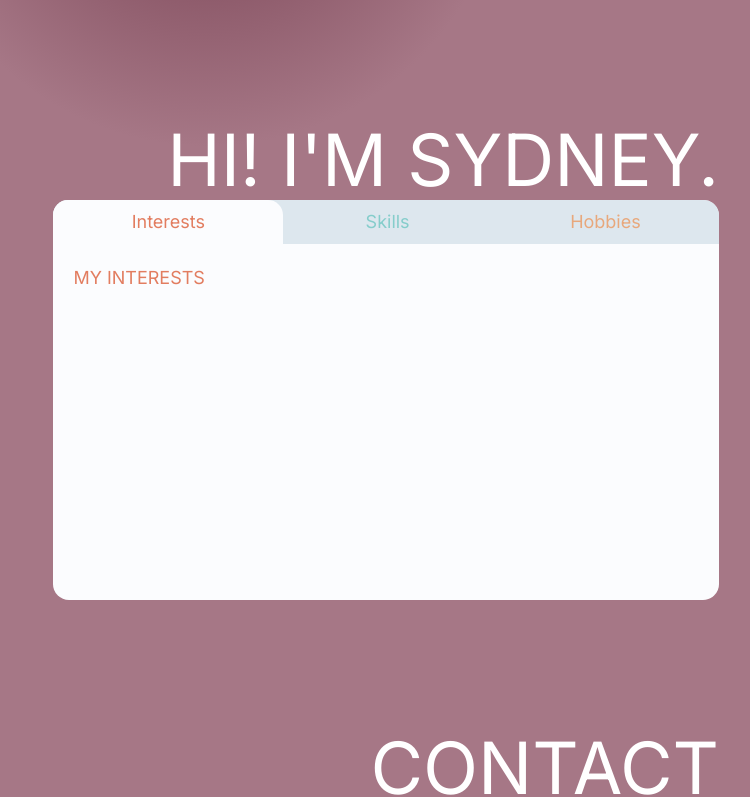
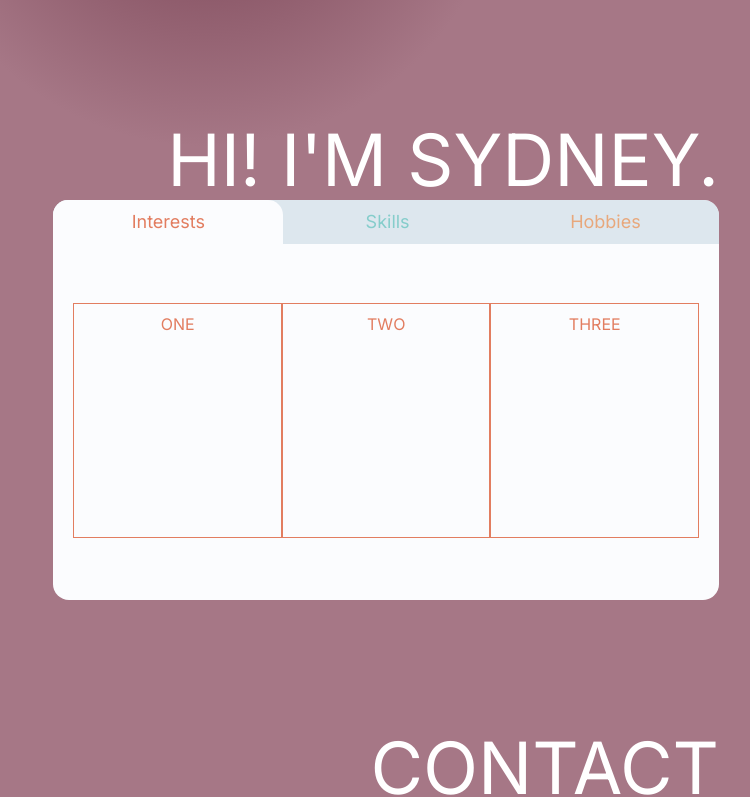
Before and after one commit to syd-baroya/sydneybaroya.com, a React (Create React App) app: page / in a window 1280 px wide. Shown: the part 555-1352 px from the top of the page, without its empty margins (433-1183 px from the left). Built offline with nearby package versions, Linux system fonts and the light colour scheme; no server answers.

Commit message:
adding interests grid

```diff
--- a/src/components/About/About.jsx
+++ b/src/components/About/About.jsx
@@ -7,16 +7,18 @@ import './About.css';
 
 export default function About() {
 
-    const Item = styled(Sheet)(() => ({
-        backgroundColor: '#98d6a9',
+    const InterestItem = styled(Sheet)(() => ({
+        border: "solid 1px",
+        borderColor: 'var(--fall-background)',
         padding: 8,
+        height: '100%',
         textAlign: 'center',
-        color: 'black',
+        color: 'var(--fall-background)',
       }));
 
     return (
         <section className="section" id="about">
-            <Typography fontSize="72px" lineHeight="80px"sx={{ color: 'var(--primary-text)'}}>Hi! I'm Sydney.</Typography>
+            <Typography fontSize="72px" lineHeight="80px" sx={{ color: 'var(--primary-text)'}}>Hi! I'm Sydney.</Typography>
             <Tabs size='lg' aria-label="tabs" defaultValue="i" sx={{borderRadius: 'xl',  width: '65%', height: '400px'}}>
                 <TabList
                     disableUnderline
@@ -38,21 +40,23 @@ export default function About() {
                     <Tab disableIndicator sx={{color: 'var(--summer-background) !important'}} value="s">Skills</Tab>
                     <Tab disableIndicator sx={{color: 'var(--spring-background) !important'}} value="h">Hobbies</Tab>
                 </TabList>
-                <TabPanel sx={{color: 'var(--fall-background)'}} value="i">My interests</TabPanel>
+                <TabPanel sx={{color: 'var(--fall-background)', display: 'flex', alignItems: 'center', justifyContent: 'center'}} value="i">
+                    <Grid container xs={12} sx={{height: 3/4, pb: 'inherit'}}>
+                        <Grid xs={12} md={4}>
+                            <InterestItem elevation={3}>One</InterestItem>
+                        </Grid>
+                        <Grid xs={12} md={4}>
+                            <InterestItem elevation={3}>Two</InterestItem>
+                        </Grid>
+                        <Grid xs={12} md={4}>
+                            <InterestItem elevation={3}>Three</InterestItem>
+                        </Grid>
+                    </Grid>
+                </TabPanel>
                 <TabPanel sx={{color: 'var(--summer-background)'}} value="s">My skills</TabPanel>
                 <TabPanel sx={{color: 'var(--spring-background)'}} value="h">My hobbies</TabPanel>
             </Tabs>
-                {/* <Grid container spacing={2} xs={12}>
-                    <Grid item xs={12} sm={6} md={4}>
-                        <Item elevation={3}>One</Item>
-                    </Grid>
-                    <Grid item xs={12} sm={6} md={4}>
-                        <Item elevation={3}>Two</Item>
-                    </Grid>
-                    <Grid item xs={12} sm={6} md={4}>
-                        <Item elevation={3}>Three</Item>
-                    </Grid>
-                </Grid> */}
+
         </section>
     );
 }
--- a/src/components/NavBar/NavBar.jsx
+++ b/src/components/NavBar/NavBar.jsx
@@ -35,10 +35,8 @@ export default function NavBar({items}) {
                         underline='none'
                         sx={{
                             m: 1/2,
-                            pr: 1,
-                            pl: 1,
-                            pt: 1/2,
-                            pb: 1/2,
+                            px: 1,
+                            py: 1/2,
                             height: 1/2,
                             borderRadius: 1,
                             color: "var(--primary-text)",
@@ -46,7 +44,7 @@ export default function NavBar({items}) {
                                 bgcolor: "var(--primary-text)",
                                 color: "var(--secondary-text)",
                                 borderRadius: "10px",
-                                }
+                            }
                         }}
                     >{ item.name }</Link>
                 })}
--- a/src/style.css
+++ b/src/style.css
@@ -12,6 +12,7 @@
     --primary-text: #FFFFFF;
     --secondary-text: #a67786;
     --tertiary-text: #41B3A3;
+    --border: 2px;
 }
 
 canvas {
```
